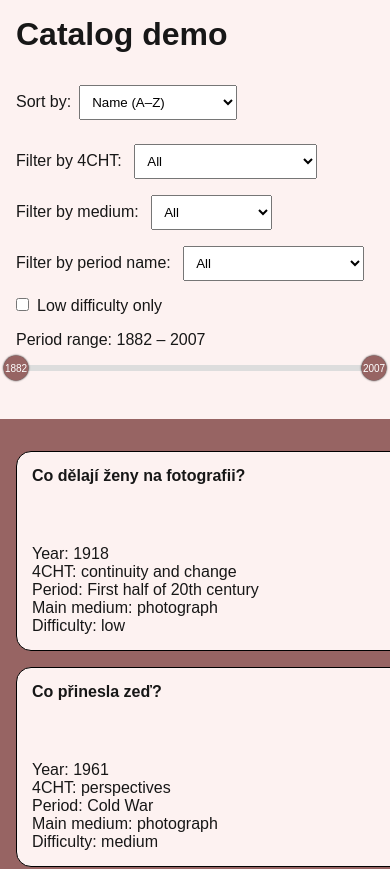
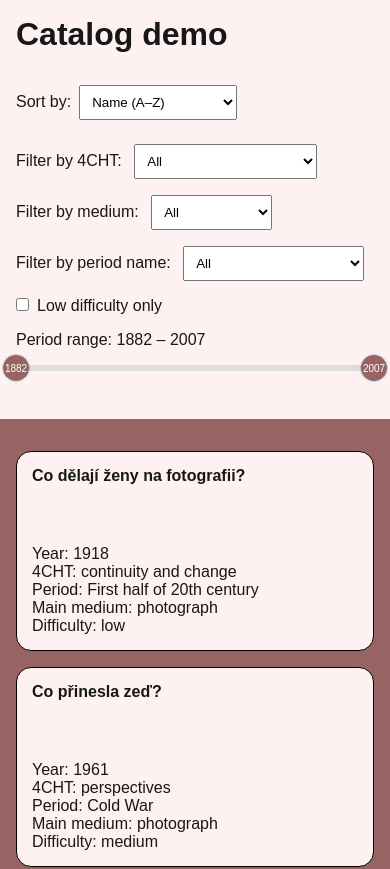
Before and after one commit to martinusvanus/historylab-english-catalog-demo, a Next.js app: page / in a window 390 px wide. Shown: the top 869 px of the page. Built offline with nearby package versions, Linux system fonts and the light colour scheme.

Commit message:
fix responsivity issue

```diff
--- a/src/app/page.module.css
+++ b/src/app/page.module.css
@@ -9,7 +9,7 @@
 .cards {
   background-color: #976463;
   display: grid;
-  grid-template-columns: repeat(auto-fill, minmax(400px, 1fr));
+  grid-template-columns: repeat(auto-fill, minmax(min(400px, 100%), 1fr));
   gap: 1rem;
   padding: 2rem 1rem;
 }
```
